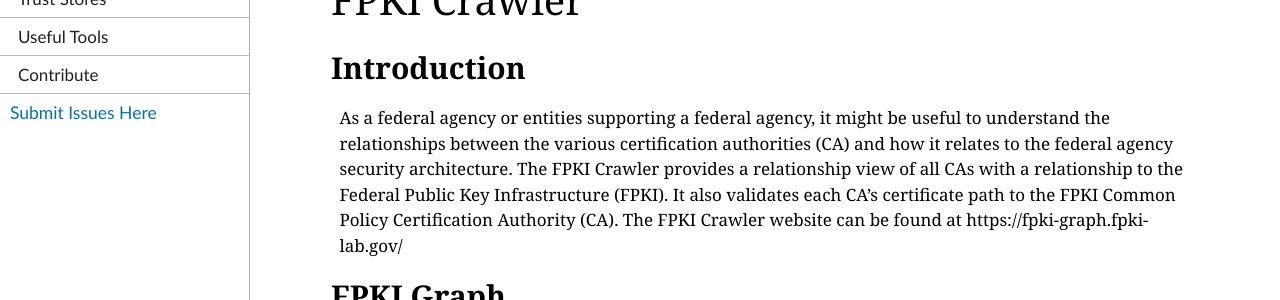
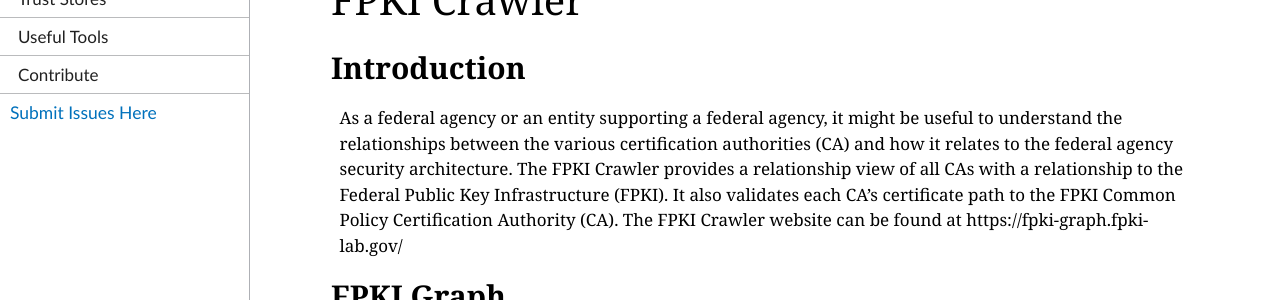
Before and after one commit to GSA/fpki-guides, a Jekyll site: the page built from pages/fpki_crawler_howto.md, in a window 1280 px wide and 900 px high. Shown: the part 294-594 px from the top of the window. Built offline with Jekyll 4.4.1, drawn with Linux system fonts in a browser that asks for light colours; nearby versions of some CDN libraries; our own code applies the rules of GitHub Pages for plain Markdown files.

Commit message:
Update fpki_crawler_howto.md

```diff
--- a/pages/fpki_crawler_howto.md
+++ b/pages/fpki_crawler_howto.md
@@ -1,7 +1,7 @@
 # FPKI Crawler
 
 ## Introduction
-As a federal agency or entities supporting a federal agency, it might be useful to understand the relationships between the various certification authorities (CA) and how it relates to the federal agency security architecture. The FPKI Crawler provides a relationship view of all CAs with a relationship to the Federal Public Key Infrastructure (FPKI). It also validates each CA’s certificate path to the FPKI Common Policy Certification Authority (CA).
+As a federal agency or an entity supporting a federal agency, it might be useful to understand the relationships between the various certification authorities (CA) and how it relates to the federal agency security architecture. The FPKI Crawler provides a relationship view of all CAs with a relationship to the Federal Public Key Infrastructure (FPKI). It also validates each CA’s certificate path to the FPKI Common Policy Certification Authority (CA).
 The FPKI Crawler website can be found at https://fpki-graph.fpki-lab.gov/
 
 ## FPKI Graph
```
